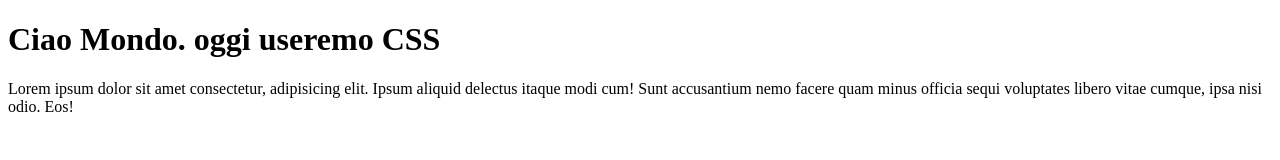
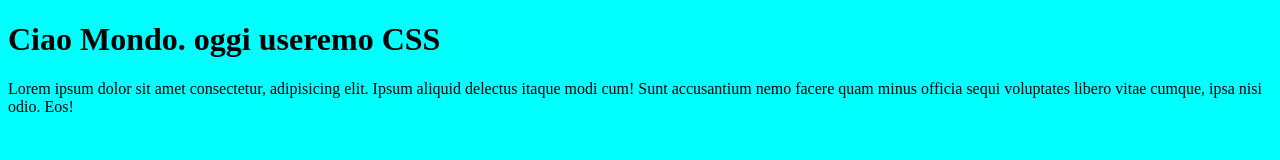
Before and after one commit to DavidZarfati/css-intro, a plain HTML site: page index.html in a window 1280 px wide. Drawn offline with Linux system fonts and the light colour scheme.

Commit message:
feat: Collegato il file css

```diff
--- /dev/null
+++ b/Css/style.css
@@ -0,0 +1,3 @@
+body{
+    background-color: aqua;
+}
--- a/index.html
+++ b/index.html
@@ -4,6 +4,7 @@
     <meta charset="UTF-8">
     <meta name="viewport" content="width=device-width, initial-scale=1.0">
     <title>Document</title>
+    <link rel="stylesheet" href="./Css/style.css">
 </head>
 <body>
     <h1>Ciao Mondo. oggi useremo CSS</h1>
```
